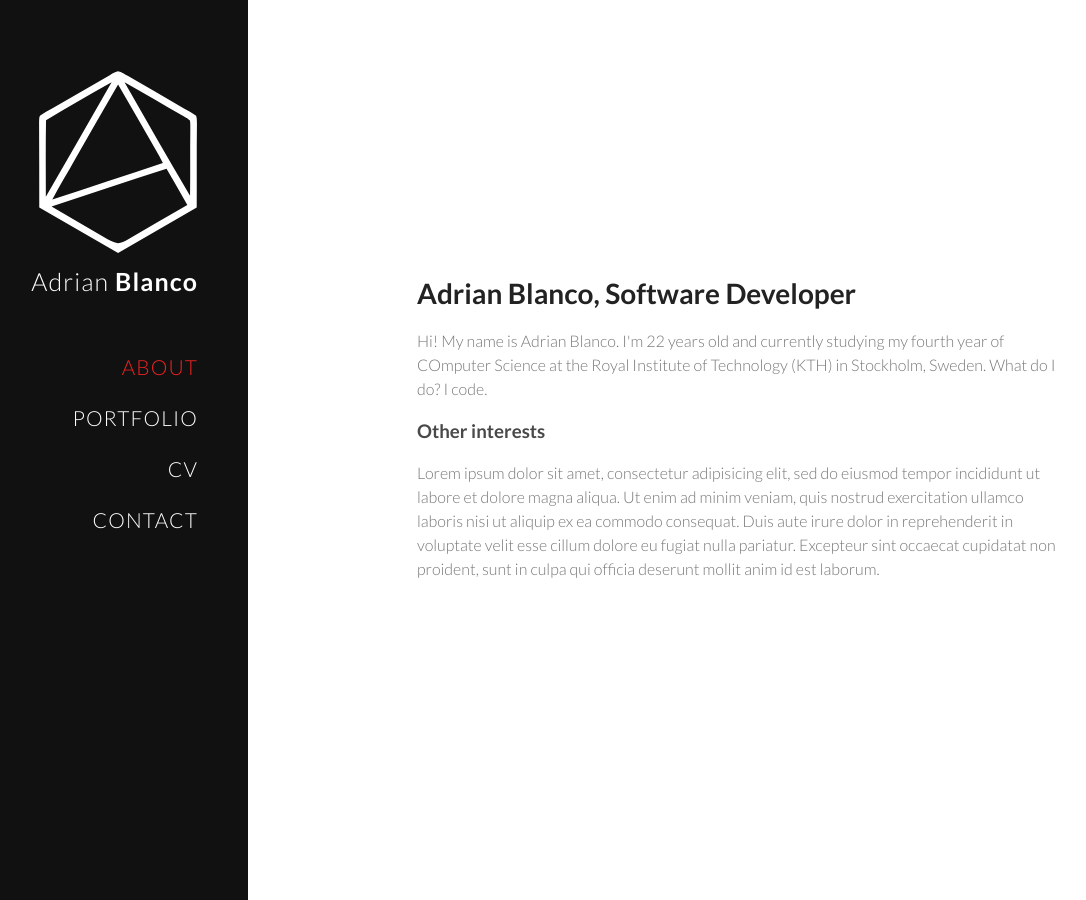
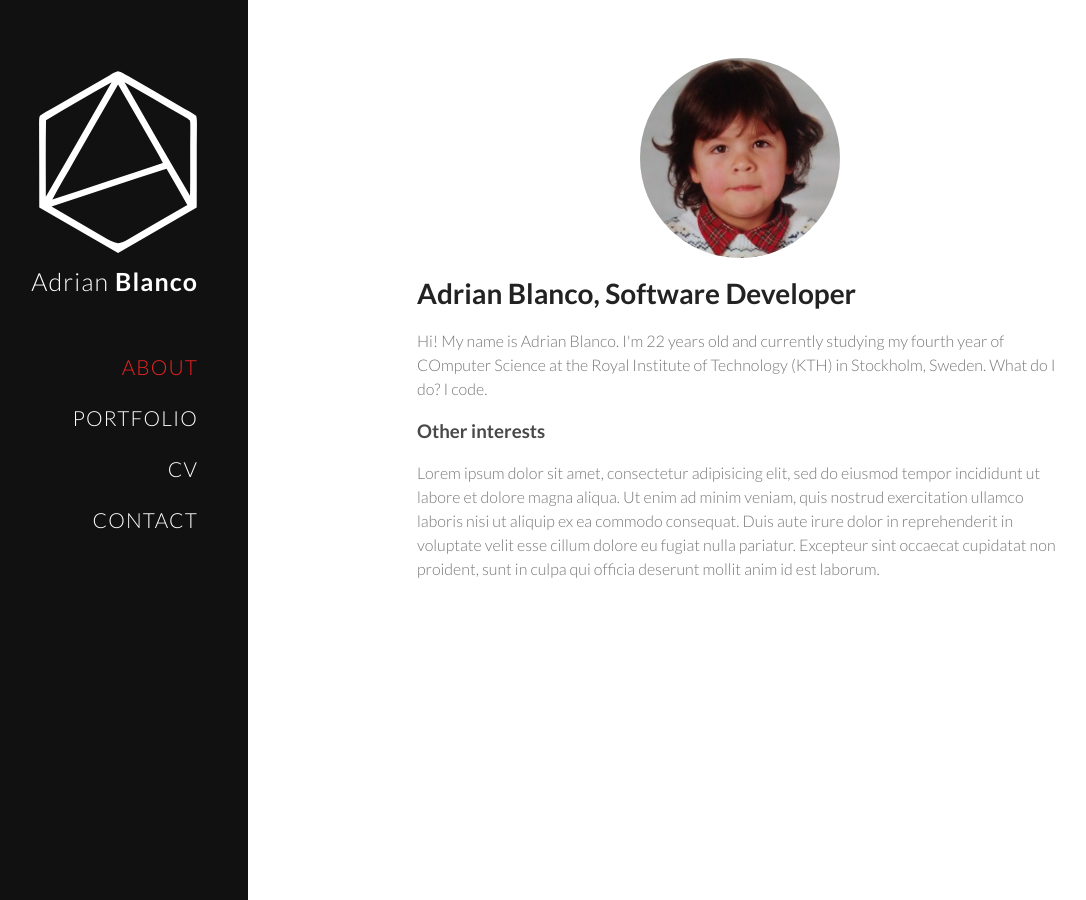
Before and after one commit to adrianblancode/adrianblancode.github.io, a Jekyll site: the page built from index.html, in a window 1280 px wide and 900 px high. Shown: the whole window, without its empty margins (8-1094 px from the left). Built offline with Jekyll 4.4.1, drawn with Linux system fonts in a browser that asks for light colours.

Commit message:
add missing image

```diff
--- a/stylesheets/style.css
+++ b/stylesheets/style.css
@@ -33,7 +33,7 @@
   border-radius: 150px;
   -webkit-border-radius: 150px;
   -moz-border-radius: 150px;
-  background: url(./images/me.jpg) no-repeat;
+  background: url(/images/me.jpg) no-repeat;
   background-size: 200px 200px;
   margin: auto;
   margin-bottom: 20px;
```
